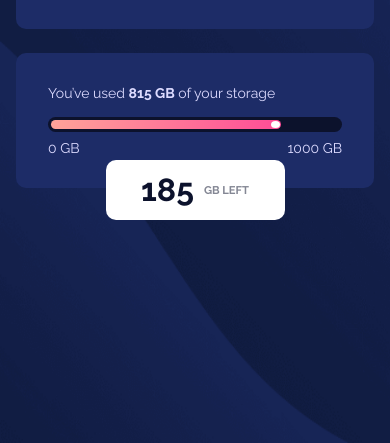
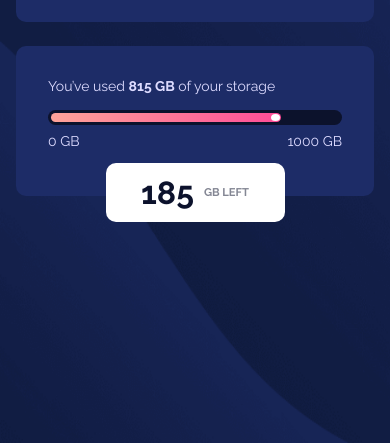
Before and after one commit to Roneeey/FyloDataStorageComponent, a plain HTML site: page index.html in a window 390 px wide. Shown: the part 401-844 px from the top of the page. Drawn offline with Linux system fonts and the light colour scheme.

Commit message:
Add files via upload

```diff
--- a/styles.css
+++ b/styles.css
@@ -174,6 +174,9 @@ main {
   .flex-item-two {
     width: 100%;
   }
+  .flex-item-two {
+    height: 150px;
+  }
 
   .flex-container {
     flex-wrap: wrap;
@@ -187,6 +190,7 @@ main {
     width: 50%;
     margin-left: auto;
     margin-right: auto;
+    margin-top: 10px;
     top: 6.7rem;
     padding: 0.7rem 1rem;
     justify-content: center;
```
